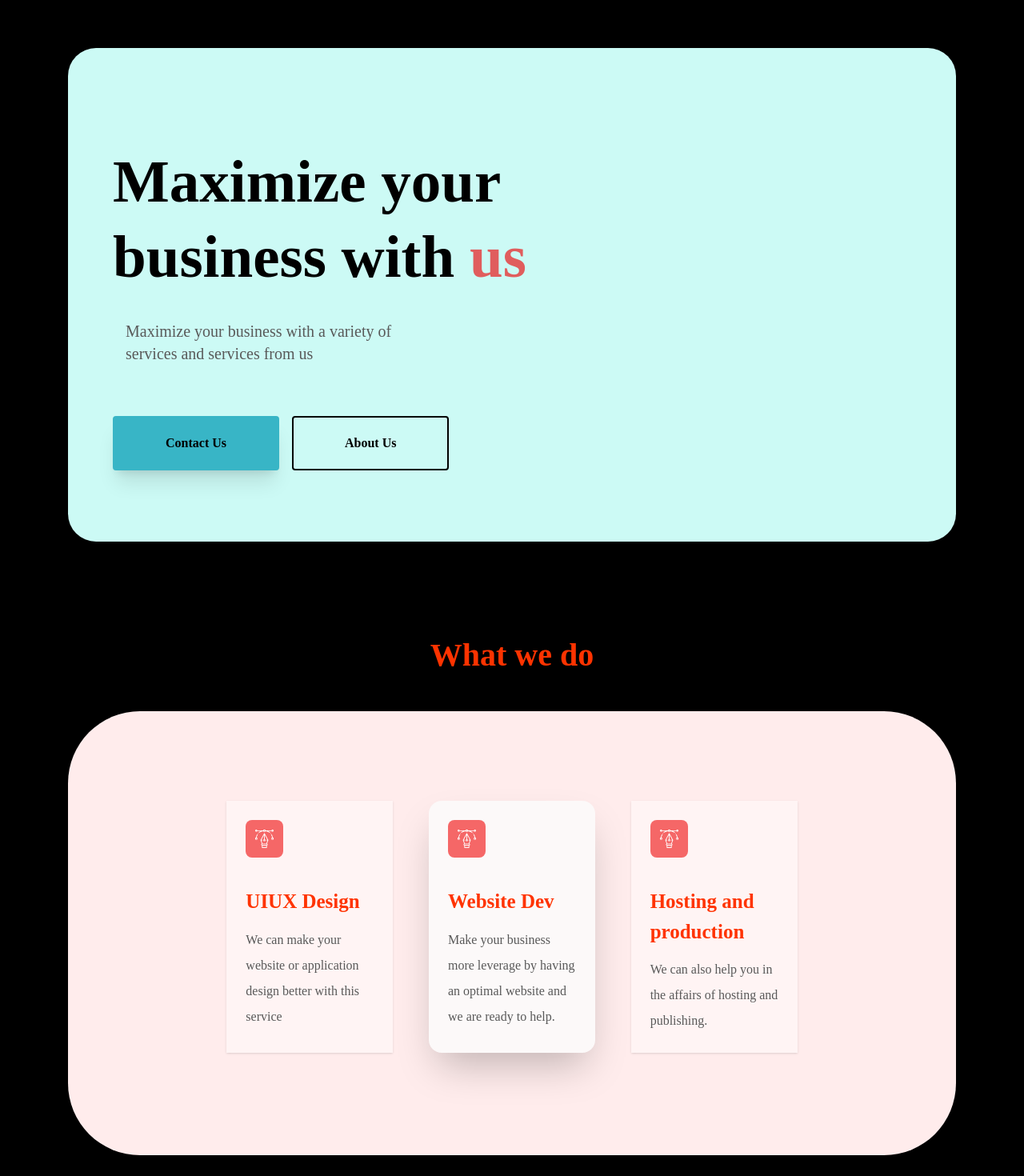
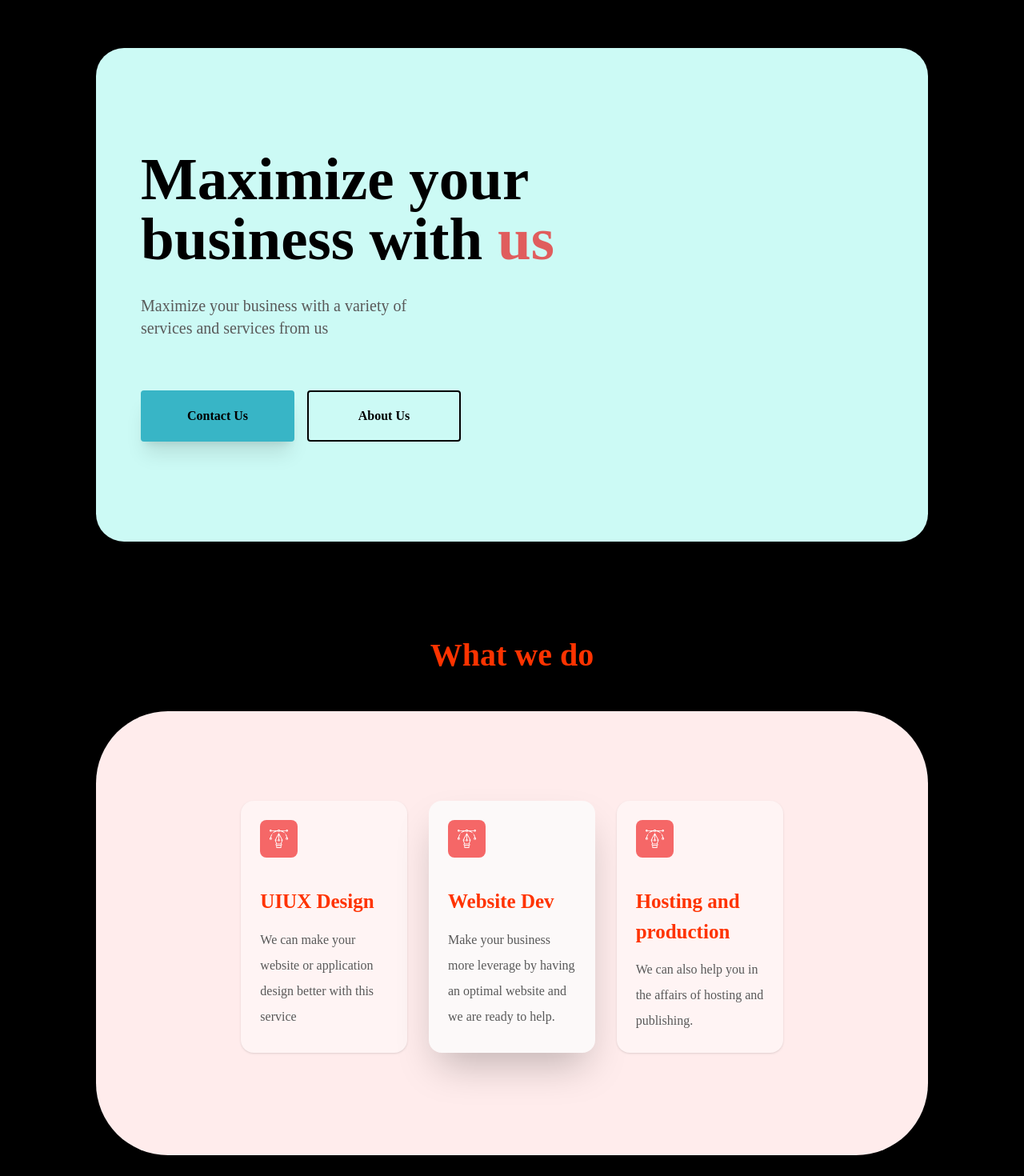
Before and after one commit to CoderKawsar/quivato, a React (Vite) app: page / in a window 1280 px wide. Shown: the part 120-1590 px from the top of the page at 80% size. Built offline with nearby package versions, Linux system fonts and the light colour scheme.

Commit message:
responsiveness done

```diff
--- a/src/components/Home/ChoosePlanSection.jsx
+++ b/src/components/Home/ChoosePlanSection.jsx
@@ -43,11 +43,11 @@ function ChoosePlanSection() {
     },
   ];
   return (
-    <div className="mt-16 md:mt-28 md:mx-[120px]">
+    <div className="mt-16 md:mt-28 md:mx-10 lg:mx-[85px] xl:mx-[120px]">
       <h2 className="text-2xl md:text-[32px] text-white font-bold mb-10 text-center">
         Choose your plan
       </h2>
-      <div className="md:px-16 grid grid-cols-1 md:grid-cols-3 gap-6">
+      <div className="md:px-16 grid grid-cols-1 md:grid-cols-2 lg:grid-cols-3 gap-6">
         {plans.map((plan) => (
           <ChoosePlanSingle key={plan.serial} plan={plan} />
         ))}
--- a/src/components/Home/ChoosePlanSingle.jsx
+++ b/src/components/Home/ChoosePlanSingle.jsx
@@ -8,7 +8,7 @@ function ChoosePlanSingle({ plan }) {
       <p className="text-[44px] font-medium mt-4 mb-6 text-white text-center">
         {price}$ <span className="text-base">/ month</span>
       </p>
-      <div className="flex flex-col gap-2.5">
+      <div className="flex flex-col items-center md:items-start gap-2.5">
         {features.map((feature, index) => (
           <div key={index} className="flex items-center">
             <p className="h-1 w-1 bg-[#FF3300] rounded-full"></p>
--- a/src/components/Home/HeroSection.jsx
+++ b/src/components/Home/HeroSection.jsx
@@ -3,33 +3,33 @@ import heroImg from "../../assets/images/img_group_665.png";
 
 function HeroSection() {
   return (
-    <div className="md:mx-[85px] py-[72px] grid grid-cols-12 bg-[#CCFAF5] md:rounded-[35px]">
-      <div className="md:pl-[56px] col-span-12 md:col-span-7">
-        <h2 className="text-6xl text-center md:text-left md:text-[75px] font-bold leading-tight md:mt-12 mb-8 animate__animated animate__backInDown animate__delay-10s">
+    <div className=" md:mx-10 lg:mx-[85px] xl:mx-[120px] py-8 sm:py-0 md:py-[72px] grid grid-cols-12 items-center bg-[#CCFAF5] md:rounded-[20px] lg:rounded-[35px]">
+      <div className="md:pl-10 lg:pl-[56px] sm:py-20 md:py-0 col-span-12 md:col-span-7">
+        <h2 className="text-6xl md:text-5xl lg:text-[75px] text-center md:text-left md:mr-4 font-bold leading-tight  animate__animated animate__backInDown animate__delay-10s">
           Maximize your business with <span className="text-[#e05d5d]">us</span>
         </h2>
-        <p className="text-xl mb-8 md:mb-16 mx-4 text-center md:text-left md:w-8/12">
+        <p className="text-xl mb-8 md:mb-10 lg:mb-16 mx-4 md:mx-0 md:mr-8 lg:mr-0 mt-8 text-center md:text-left lg:w-8/12">
           Maximize your business with a variety of services and services from us
         </p>
         <div className="flex justify-center md:justify-start">
           <Link
             to="contact"
-            className="text-base px-8 py-3 md:px-16 md:py-5 bg-[#38B5C6] hover:text-white shadow-xl  border-2 border-[#38B5C6] font-bold rounded mr-4"
+            className="text-base h-12 w-40 sm:h-16 sm:w-48 md:h-12 md:w-40 lg:h-16 lg:w-48 flex justify-center items-center bg-[#38B5C6] hover:text-white shadow-xl  border-2 border-[#38B5C6] font-bold rounded mr-4"
           >
             Contact Us
           </Link>
           <Link
             to="contact"
-            className="text-base px-8 py-3 md:px-16 md:py-5 hover:bg-[#38B5C6] hover:border-[#38B5C6] hover:text-white border-2 border-black font-bold rounded animate__animated animate__flash"
+            className="text-base h-12 w-40 sm:h-16 sm:w-48 md:h-12 md:w-40 lg:h-16 lg:w-48 flex justify-center items-center hover:bg-[#38B5C6] hover:border-[#38B5C6] hover:text-white border-2 border-black font-bold rounded animate__animated animate__flash"
           >
             About Us
           </Link>
         </div>
       </div>
-      <div className="h-[473px] hidden md:block col-span-12 md:col-span-5">
+      <div className="md:h-96 lg:h-[473px] hidden sm:block md:block order-first md:order-last start col-span-12 md:col-span-5">
         <img
           src={heroImg}
-          className="h-[473px] animate__animated  animate__backInRight"
+          className="md:h-96 lg:h-[473px] animate__animated  animate__backInRight"
           alt="Hero section image"
         />
       </div>
--- a/src/components/Home/ReviewSection.jsx
+++ b/src/components/Home/ReviewSection.jsx
@@ -42,7 +42,7 @@ function ReviewSection() {
           />
         </div>
       </div>
-      <div className="grid grid-cols-1 md:grid-cols-3 gap-x-16">
+      <div className="grid grid-cols-1 md:grid-cols-2 lg:grid-cols-3 md:gap-16">
         {reviews.map((review) => (
           <ReviewSingle key={review._id} singleReview={review} />
         ))}
--- a/src/components/Home/WhatWeDoSection.jsx
+++ b/src/components/Home/WhatWeDoSection.jsx
@@ -25,11 +25,11 @@ function WhatWeDoSection() {
     },
   ];
   return (
-    <div className="mt-16 md:mt-28 md:mx-[85px]">
+    <div className="mt-16 md:mt-28  md:mx-10 lg:mx-[85px] xl:mx-[120px]">
       <h2 className="text-[40px] text-[#FF3300] font-bold mb-10 text-center">
         What we do
       </h2>
-      <div className="bg-[#FFECEC] grid grid-cols-1 md:grid-cols-3 md:rounded-[90px] px-4 md:px-44 py-10 md:py-28">
+      <div className="bg-[#FFECEC] grid grid-cols-1 sm:grid-cols-2 md:grid-cols-2 lg:grid-cols-3 sm:gap-x-4 md:gap-x-4 md:rounded-[20px] lg:rounded-[90px] px-4 md:px-10 lg:-px-10 xl:px-44 py-10 md:py-28">
         {whatWeDos.map((whatWeDo) => (
           <WhatWeDoSingle
             key={whatWeDo.serial}
--- a/src/components/Home/WhatWeDoSingle.jsx
+++ b/src/components/Home/WhatWeDoSingle.jsx
@@ -5,9 +5,9 @@ function WhatWeDoSingle({ title, description, isCenter }) {
     <div
       className={`${
         isCenter
-          ? "bg-[#fcf9f9] rounded-2xl shadow-2xl hover:bg-white"
+          ? "bg-[#fcf9f9] shadow-2xl hover:bg-white"
           : "hover:shadow-xl bg-[#fff4f4]"
-      } md:w-52 p-6 mb-4 mx-auto cursor-pointer shadow`}
+      } lg:w-52 p-6 mb-4 mx-auto cursor-pointer rounded-2xl shadow `}
     >
       <img
         src={imgClock}
```
Also changed, not shown: src/assets/images/img_group_665.png.
